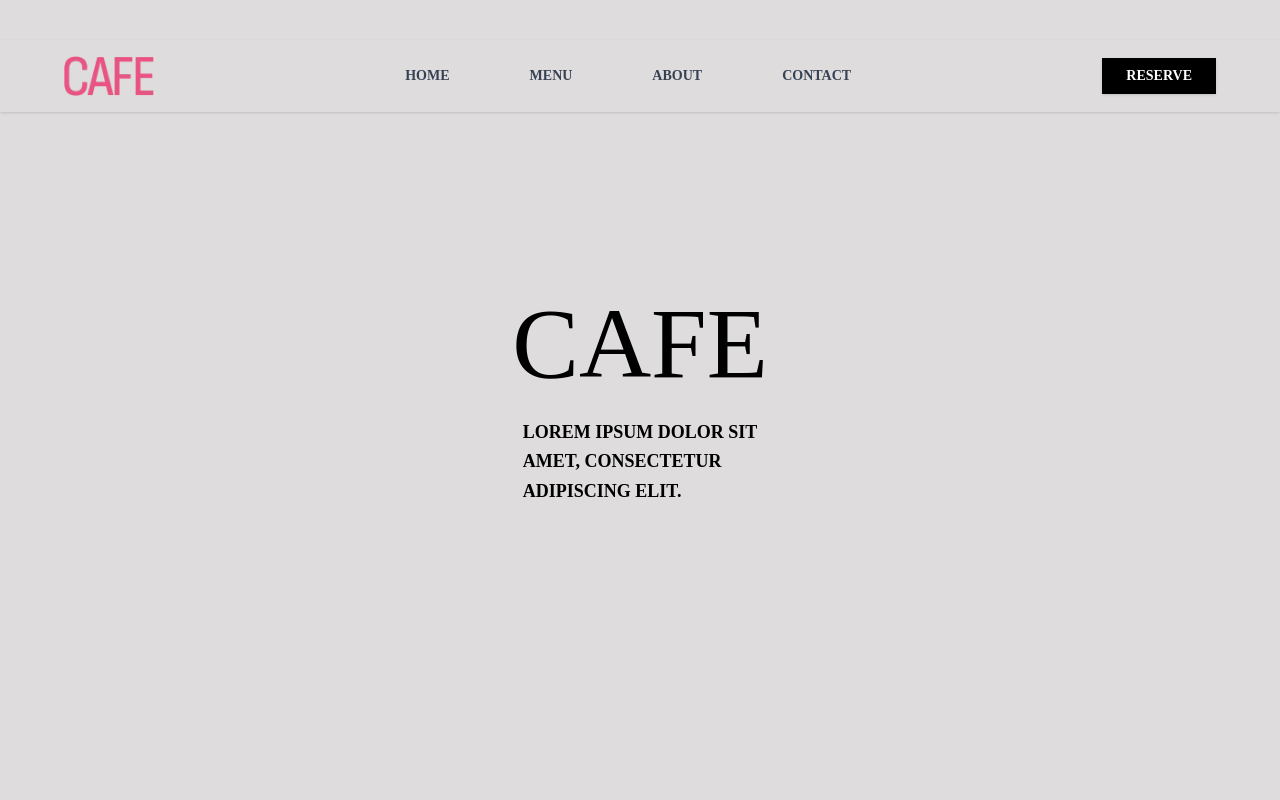
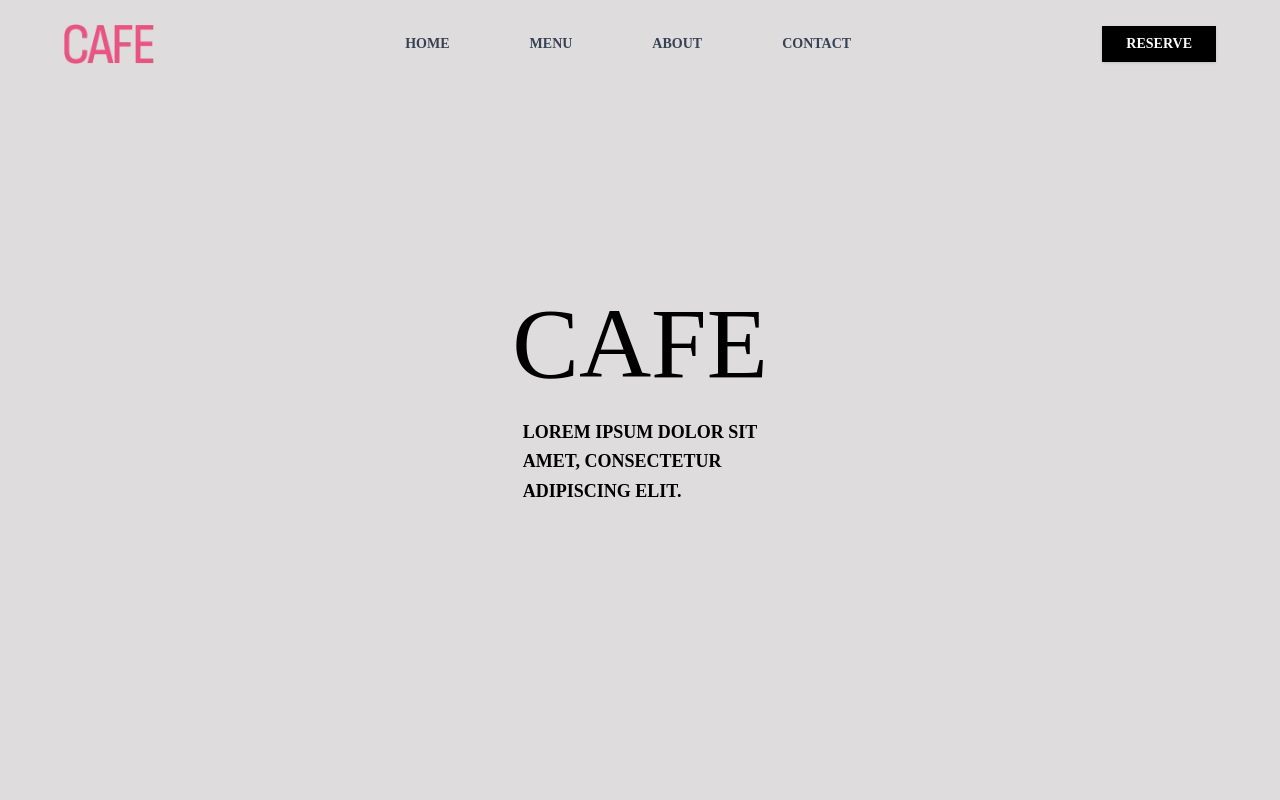
Before and after one commit to Reshma-Shaji/blendscafe, a Next.js app: page / in a window 1280 px wide. Shown: the top 800 px of the page. Built offline with nearby package versions, Linux system fonts and the light colour scheme; a web font is replaced by a local one.

Commit message:
third commit

```diff
--- a/src/Components/Navbar.tsx
+++ b/src/Components/Navbar.tsx
@@ -7,7 +7,7 @@ const Navbar = () => {
 
   return (
     <nav
-      className="bg-[#dedcdc] w-full mt-10 px-4 py-4 md:px-8 lg:px-16 shadow-sm z-50 relative"
+      className="bg-transparent w-full px-4 py-6 md:px-8 lg:px-16 z-50 relative"
       style={{ fontFamily: 'sofia sans' }}
     >
       <div className="flex items-center justify-between">
```
